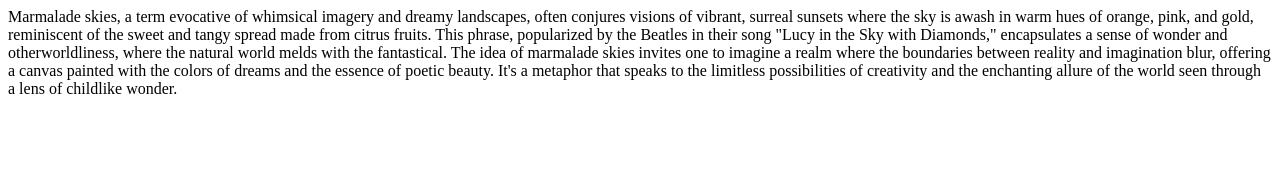
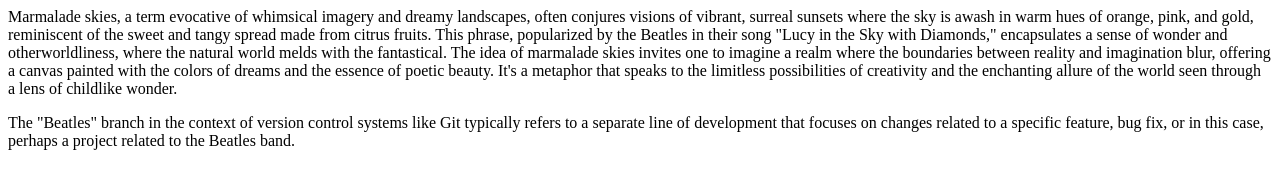
Before and after one commit to shivaacodes/tuckle-repo, a plain HTML site: page index.html in a window 1280 px wide. Drawn offline with Linux system fonts and the light colour scheme.

Commit message:
Updated css file and html file

```diff
--- a/index.html
+++ b/index.html
@@ -1,3 +1,7 @@
 <p>
     Marmalade skies, a term evocative of whimsical imagery and dreamy landscapes, often conjures visions of vibrant, surreal sunsets where the sky is awash in warm hues of orange, pink, and gold, reminiscent of the sweet and tangy spread made from citrus fruits. This phrase, popularized by the Beatles in their song "Lucy in the Sky with Diamonds," encapsulates a sense of wonder and otherworldliness, where the natural world melds with the fantastical. The idea of marmalade skies invites one to imagine a realm where the boundaries between reality and imagination blur, offering a canvas painted with the colors of dreams and the essence of poetic beauty. It's a metaphor that speaks to the limitless possibilities of creativity and the enchanting allure of the world seen through a lens of childlike wonder.
 </p>
+
+<p>
+    The "Beatles" branch in the context of version control systems like Git typically refers to a separate line of development that focuses on changes related to a specific feature, bug fix, or in this case, perhaps a project related to the Beatles band.
+</p>
--- a/style.css
+++ b/style.css
@@ -3,3 +3,15 @@ button:hover {
     background-color: #4CAF50;
     color: white;
 }
+
+/* Set the background color and text color of the body */
+body {
+    background-color: #f0f0f0;
+    color: #333;
+}
+
+/* Set the font size and margin for paragraphs */
+p {
+    font-size: 16px;
+    margin: 10px 0;
+}
```
